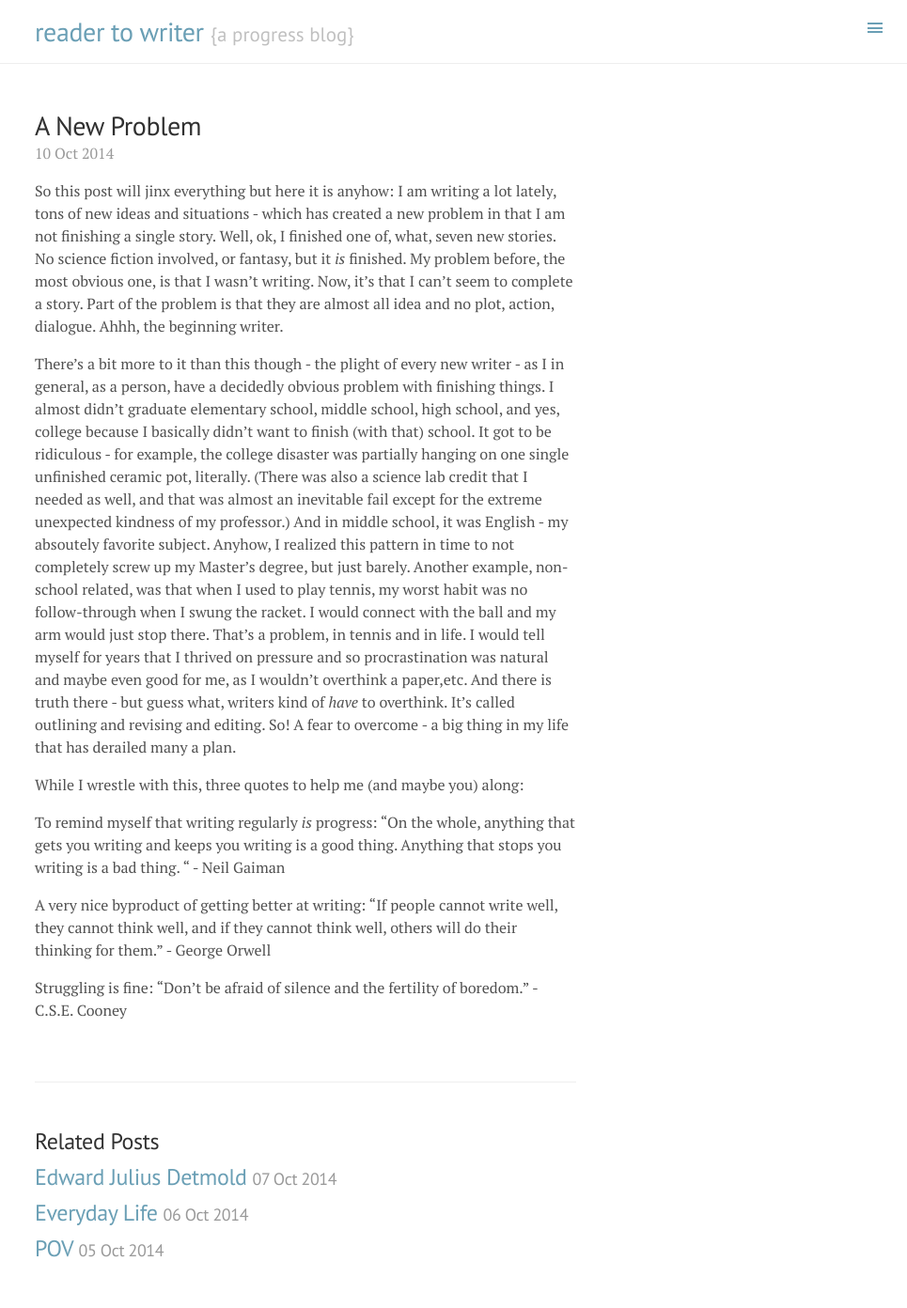
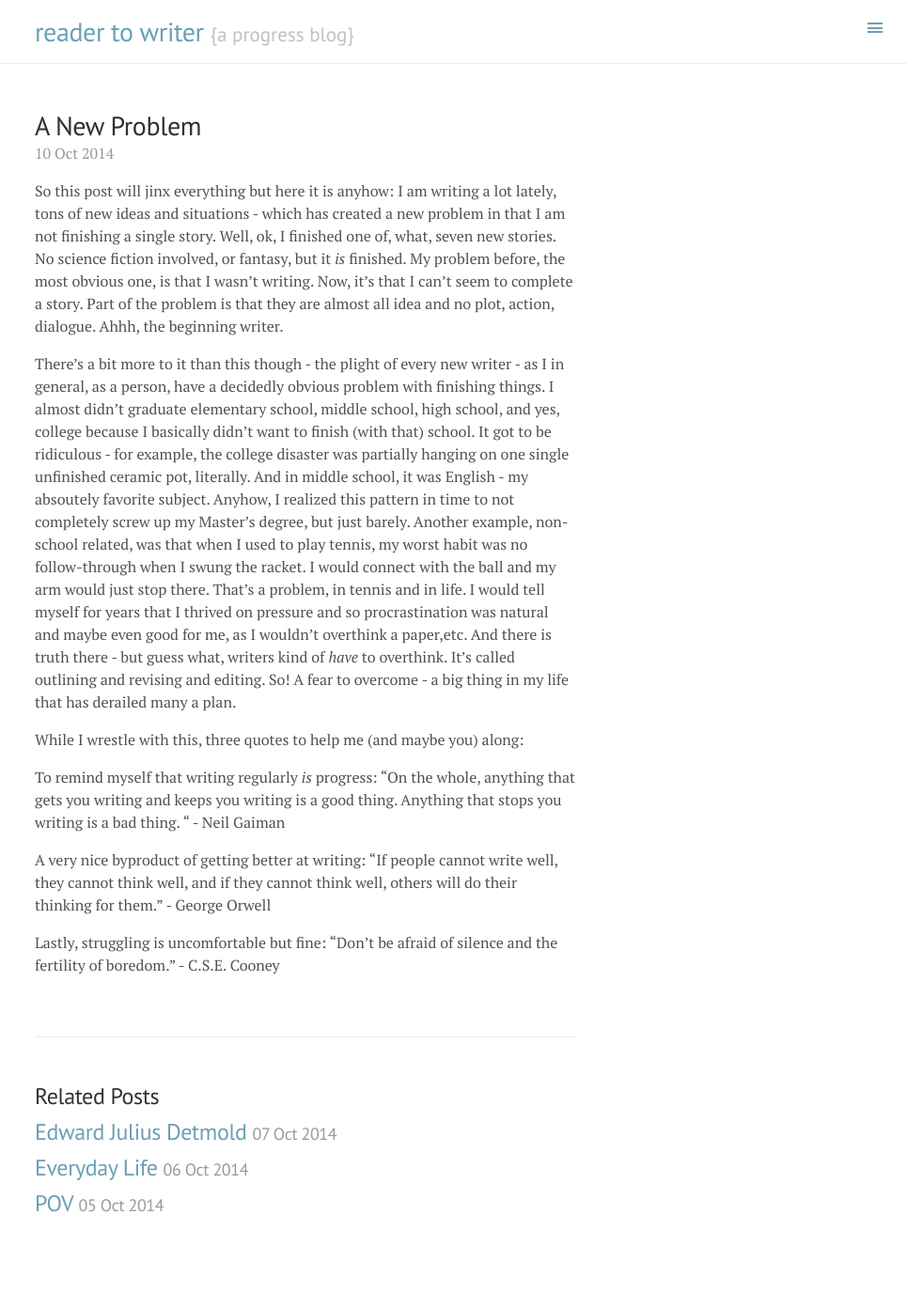
Before and after one commit to readertowriter/readertowriter.github.io, a Jekyll site: the page built from _posts/2014-10-10-A-New-Problem.md, in a window 1280 px wide. Shown: the whole page at 94% size, without its empty margins (315-1280 px from the left). Built offline with Jekyll 4.4.1, drawn with Linux system fonts in a browser that asks for light colours; Markdown is read by kramdown in place of the engine named in the settings; after the commit the page ends 1344 px from its top, so only the background shows below that.

Commit message:
new post

```diff
--- a/_posts/2014-10-10-A-New-Problem.md
+++ b/_posts/2014-10-10-A-New-Problem.md
@@ -5,7 +5,7 @@ title: A New Problem
 
 So this post will jinx everything but here it is anyhow: I am writing a lot lately, tons of new ideas and situations - which has created a new problem in that I am not finishing a single story. Well, ok, I finished one of, what, seven new stories. No science fiction involved, or fantasy, but it *is* finished. My problem before, the most obvious one, is that I wasn't writing. Now, it's that I can't seem to complete a story. Part of the problem is that they are almost all idea and no plot, action, dialogue. Ahhh, the beginning writer.
 
-There's a bit more to it than this though - the plight of every new writer - as I in general, as a person, have a decidedly obvious problem with finishing things. I almost didn't graduate elementary school, middle school, high school, and yes, college because I basically didn't want to finish (with that) school. It got to be ridiculous - for example, the college disaster was partially hanging on one single unfinished ceramic pot, literally. (There was also a science lab credit that I needed as well, and that was almost an inevitable fail except for the extreme unexpected kindness of my professor.) And in middle school, it was English - my absoutely favorite subject. Anyhow, I realized this pattern in time to not completely screw up my Master's degree, but just barely. Another example, non-school related, was that when I used to play tennis, my worst habit was no follow-through when I swung the racket. I would connect with the ball and my arm would just stop there. That's a problem, in tennis and in life. I would tell myself for years that I thrived on pressure and so procrastination was natural and maybe even good for me, as I wouldn't overthink a paper,etc. And there is truth there - but guess what, writers kind of *have* to overthink. It's called outlining and revising and editing. So! A fear to overcome - a big thing in my life that has derailed many a plan.
+There's a bit more to it than this though - the plight of every new writer - as I in general, as a person, have a decidedly obvious problem with finishing things. I almost didn't graduate elementary school, middle school, high school, and yes, college because I basically didn't want to finish (with that) school. It got to be ridiculous - for example, the college disaster was partially hanging on one single unfinished ceramic pot, literally. And in middle school, it was English - my absoutely favorite subject. Anyhow, I realized this pattern in time to not completely screw up my Master's degree, but just barely. Another example, non-school related, was that when I used to play tennis, my worst habit was no follow-through when I swung the racket. I would connect with the ball and my arm would just stop there. That's a problem, in tennis and in life. I would tell myself for years that I thrived on pressure and so procrastination was natural and maybe even good for me, as I wouldn't overthink a paper,etc. And there is truth there - but guess what, writers kind of *have* to overthink. It's called outlining and revising and editing. So! A fear to overcome - a big thing in my life that has derailed many a plan.
 
 While I wrestle with this, three quotes to help me (and maybe you) along:
 
@@ -13,4 +13,4 @@ To remind myself that writing regularly *is* progress: "On the whole, anything t
 
 A very nice byproduct of getting better at writing: "If people cannot write well, they cannot think well, and if they cannot think well, others will do their thinking for them." - George Orwell
 
-Struggling is fine: "Don't be afraid of silence and the fertility of boredom." - C.S.E. Cooney
+Lastly, struggling is uncomfortable but fine: "Don't be afraid of silence and the fertility of boredom." - C.S.E. Cooney
```
